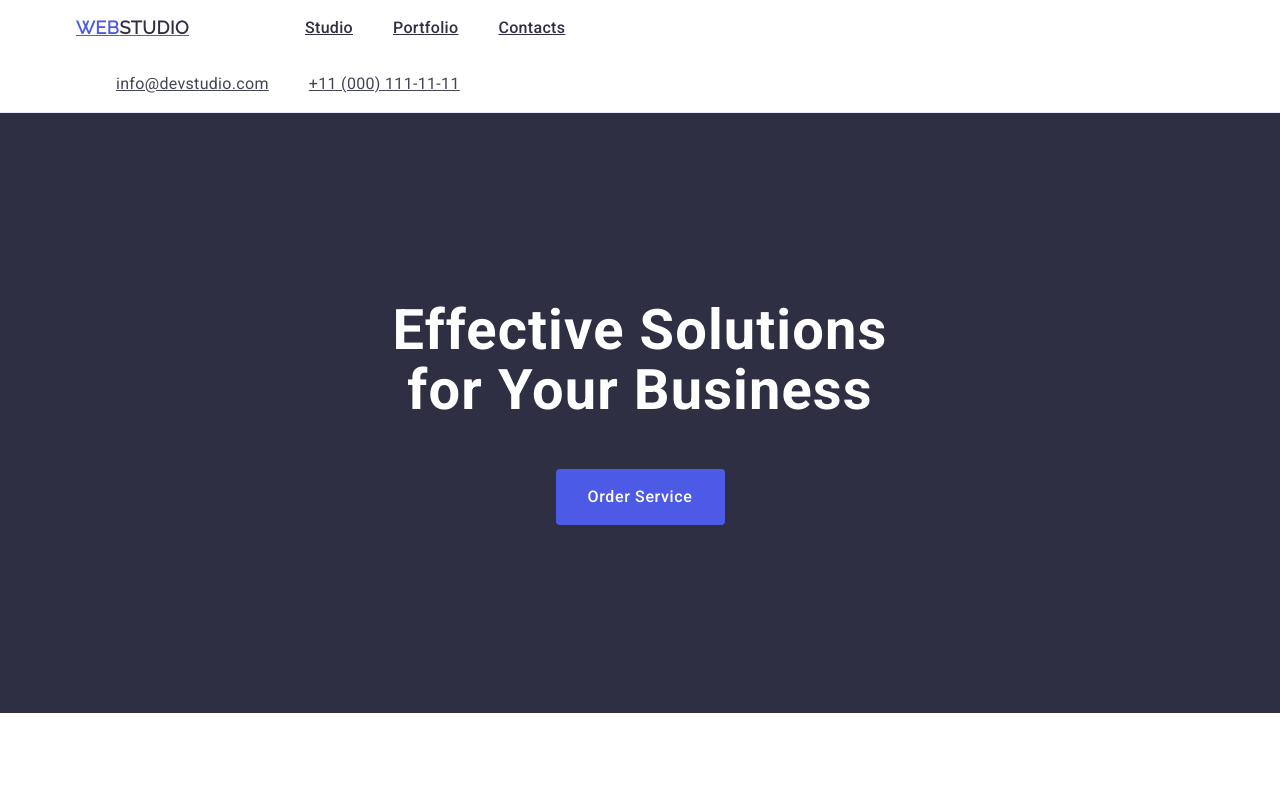
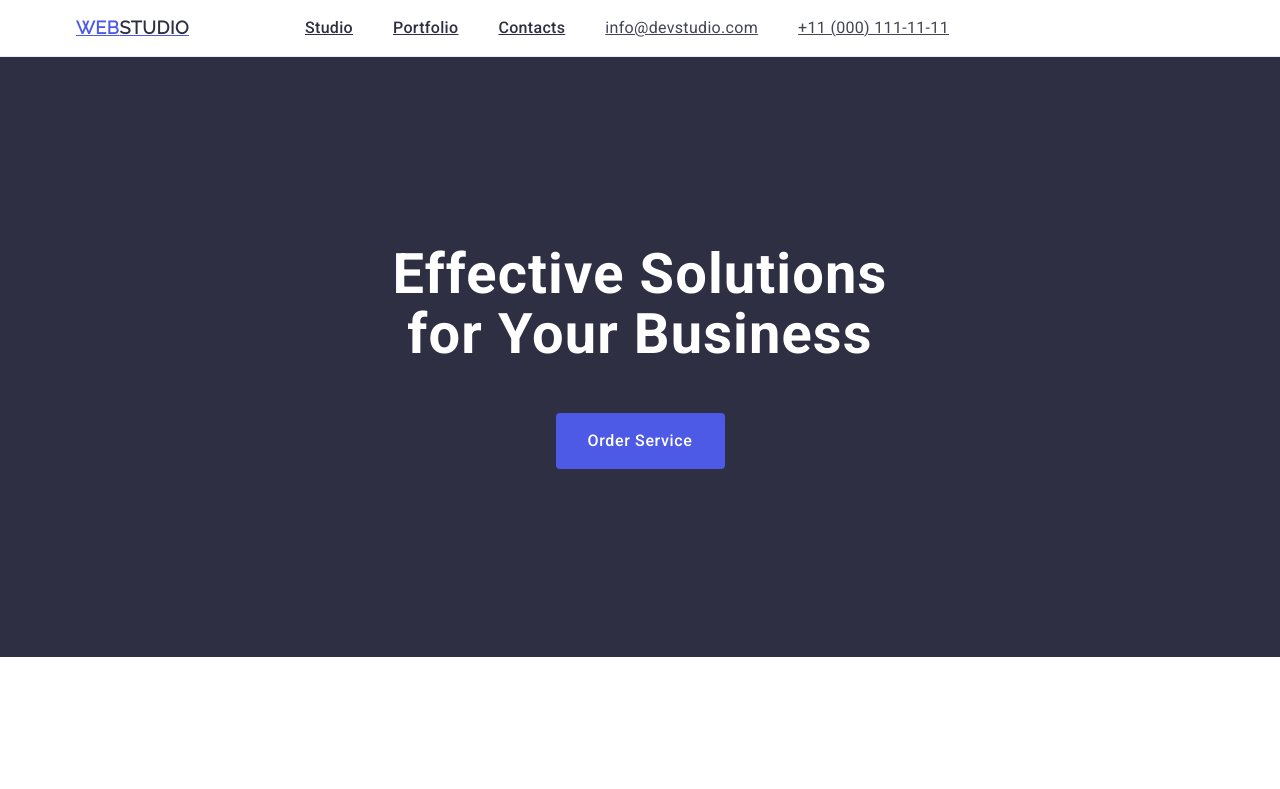
Before and after one commit to katrin-troyan/goit-markup-hw-03, a plain HTML site: page index.html in a window 1280 px wide. Shown: the top 789 px of the page. Drawn offline with nearby package versions, Linux system fonts and the light colour scheme.

Commit message:
add index file

```diff
--- a/css/styles.css
+++ b/css/styles.css
@@ -23,12 +23,12 @@ img {
     border-bottom: 1px solid #e7e9fc;
 }
 
-.header-container {
+.header .container {
     display: flex;
 
 }
 
-.header-container .container {
+.container {
     width: 1158px;
     padding: 0 15px;
     margin: 0 auto;
--- a/index.html
+++ b/index.html
@@ -14,7 +14,7 @@
 </head>
 <body>
     <header class="header">
-        <div class="header-container">
+
             <div class="container">
             <nav class="nav">
             <a href="./index.html" class="logo">
@@ -37,7 +37,7 @@
             </ul>
             </address>
             </div>
-        </div>
+
     </header>
     <main>
         <section class="page">
```
